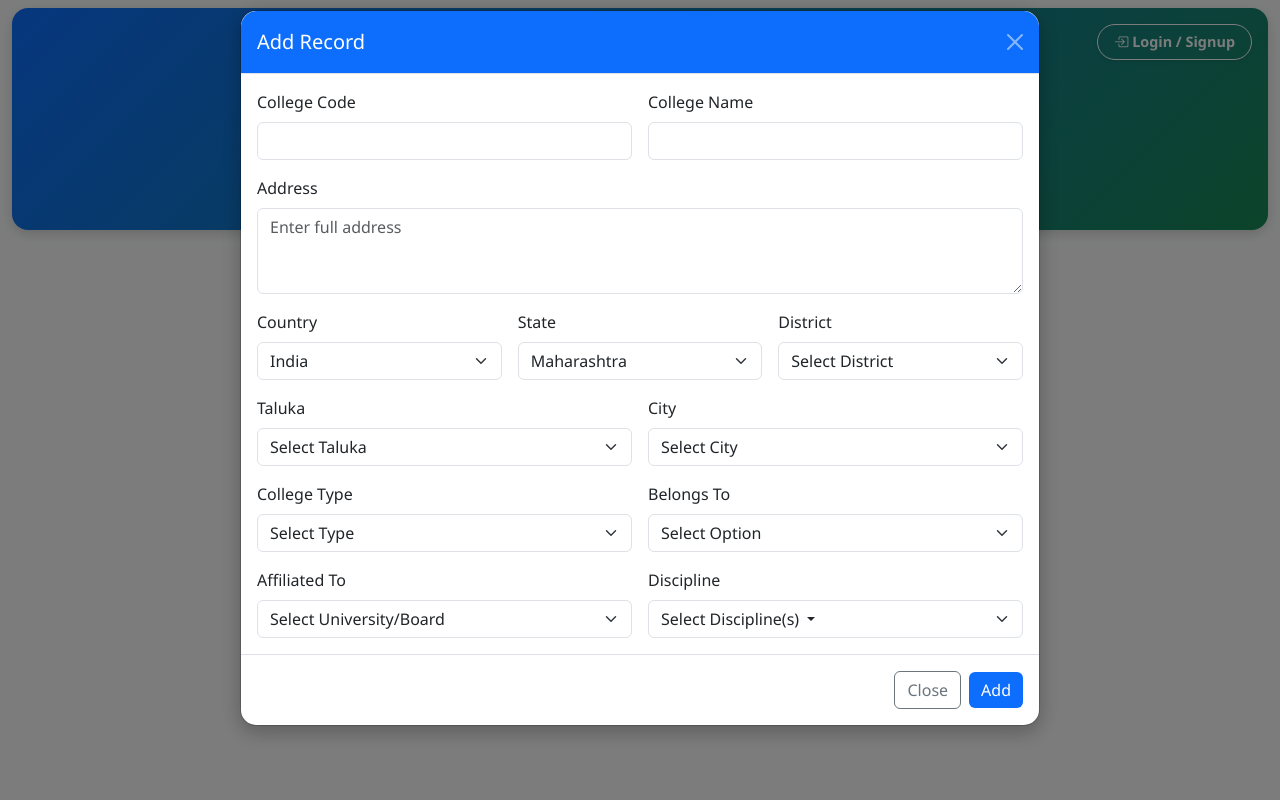
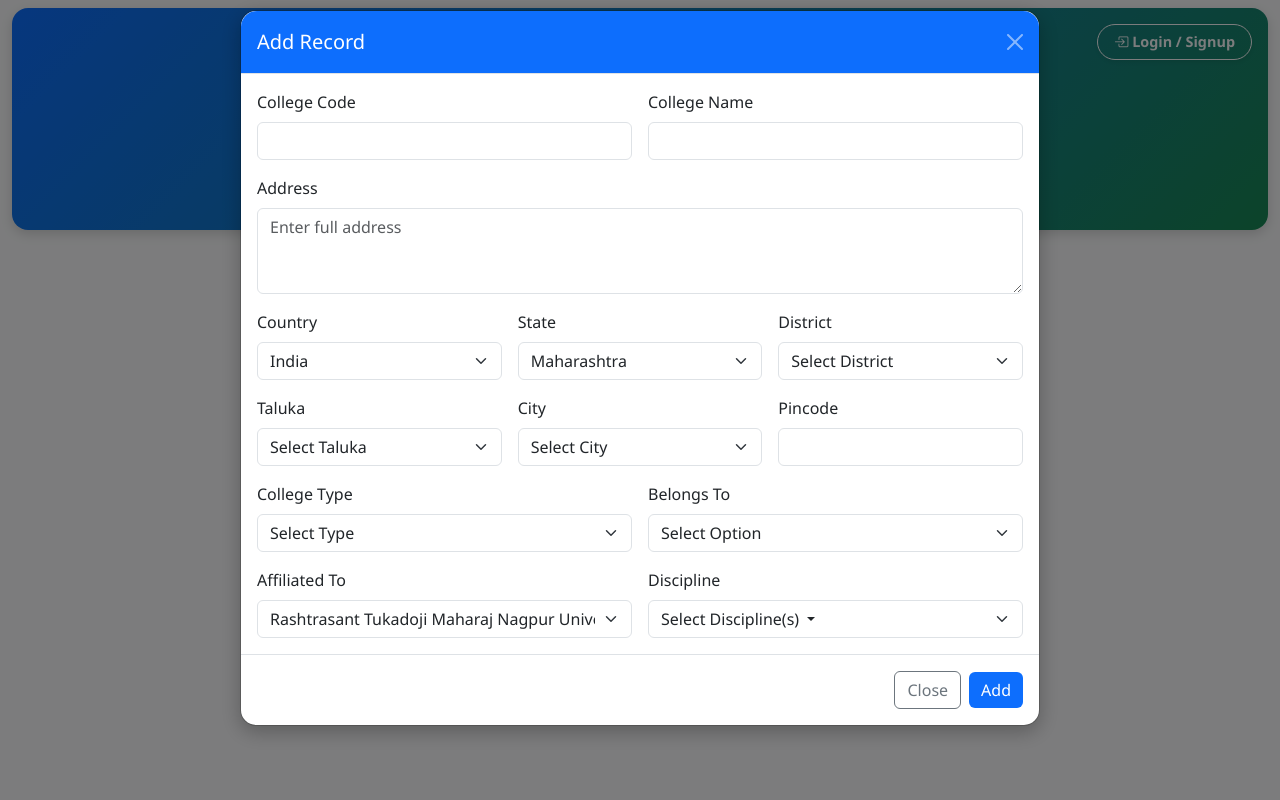
Before and after one commit to Harshad-E36/UniMIS-University-MIS-Portal, a Django app: page / in a window 1280 px wide, after a click on "Add Record". Run offline with Django 4.2, Linux system fonts and the light colour scheme; some libraries are stand-ins or nearby versions.

Commit message:
pinocde column added but bug remains

```diff
--- a/College_records_app/models.py
+++ b/College_records_app/models.py
@@ -11,6 +11,7 @@ class Colleges(models.Model):
     District = models.CharField(max_length=20)
     taluka = models.CharField(max_length=20)
     city = models.CharField(max_length=20)
+    pincode = models.CharField(max_length=10)
     college_type = models.CharField(max_length=50)
     belongs_to = models.CharField(max_length=40)
     affiliated = models.CharField(max_length=50)
--- a/College_records_app/templates/index.html
+++ b/College_records_app/templates/index.html
@@ -292,6 +292,7 @@
                 <th>District</th>
                 <th>Taluka</th>
                 <th>City</th>
+                <th>Pincode</th>
                 <th>College Type</th>
                 <th>Belongs To</th>
                 <th>Affiliated To</th>
@@ -388,7 +389,7 @@
             <!-- College Code -->
             <div class="col-md-6">
               <label for="college_code" class="form-label">College Code</label>
-              <input type="text" class="form-control" id="college_code" name="college_code" pattern="[A-Za-z0-9]+"
+              <input type="text" class="form-control" id="college_code" name="college_code"
                 required>
             </div>
 
@@ -433,7 +434,7 @@
             </div>
 
             <!-- Taluka -->
-            <div class="col-md-6">
+            <div class="col-md-4">
               <label for="taluka" class="form-label">Taluka</label>
               <select class="form-select" id="taluka" name="taluka" required>
                 <option value="" disabled selected>Select Taluka</option>
@@ -441,14 +442,17 @@
             </div>
 
             <!-- City -->
-            <div class="col-md-6">
+            <div class="col-md-4">
               <label for="city" class="form-label">City</label>
               <select class="form-select" id="city" name="city" required>
                 <option value="" disabled selected>Select City</option>
               </select>
             </div>
-
-
+            <!-- Pincode -->
+            <div class="col-md-4">
+              <label for="pincode" class="form-label">Pincode</label>
+              <input type="text" class="form-control" id="pincode" name="pincode" pattern="\d{6}" title="Please enter a valid 6-digit pincode" required>
+            </div>
             <!-- College Type -->
             <div class="col-md-6">
               <label for="college_type" class="form-label">College Type</label>
@@ -458,6 +462,7 @@
                 <option value="Semi Government">Semi Government</option>
                 <option value="Government Aided">Government Aided</option>
                 <option value="Private / Unaided">Private / Unaided</option>
+                <option value="Private / Aided">Private / Aided</option>
                 <option value="Autonomous">Autonomous</option>
                 <option value="Deemed University">Deemed University</option>
                 <option value="Constituent College">Constituent College</option>
@@ -472,8 +477,7 @@
               <label for="belongs_to" class="form-label">Belongs To</label>
               <select class="form-select" id="belongs_to" name="belongs_to" required>
                 <option value="" disabled selected>Select Option</option>
-                <option value="Minority - Religious">Minority - Religious</option>
-                <option value="Minority - Linguistic">Minority - Linguistic</option>
+                <option value="Minority">Minority</option>
                 <option value="Non-Minority">Non-Minority</option>
                 <option value="Ladies / Women's College">Ladies / Women's College</option>
                 <option value="Co-Education">Co-Education</option>
@@ -489,7 +493,6 @@
             <div class="col-md-6">
               <label for="affiliated_to" class="form-label">Affiliated To</label>
               <select class="form-select" id="affiliated_to" name="affiliated_to">
-                <option value="" disabled selected>Select University/Board</option>
                 <option value="RTMNU">Rashtrasant Tukadoji Maharaj Nagpur University(RTMNU)</option>
               </select>
             </div>
@@ -732,13 +735,14 @@
           { data: 8 },
           { data: 9 },
           { data: 10 },
+          {data:11},
           {
-            data: 11, render: function (data, type, row) {
+            data: 12, render: function (data, type, row) {
               return `<span class="truncate-text" data-bs-toggle="tooltip" title="${data}">
-            ${data}
-          </span>`;
-            }
-          },
+                ${data}
+                </span>`;
+              }
+            },
           { data: null, searchable: false, orderable: false }
         ],
         // 👇 Add this block for buttons
@@ -774,20 +778,21 @@
           }
         ],
         createdRow: function (row, data, dataIndex) {
-          $(row).attr('id', data[12]);
+          $(row).attr('id', data[13]);
+          console.log('Row created with ID:', data[13]);
           $('td:eq(12)', row).html(`
           <div class="d-flex justify-content-center align-items-center gap-2">
             <a class="btn btn-sm btn-outline-primary"
                href="#"
                data-bs-toggle="modal"
-               data-record-id="${data[12]}"
+               data-record-id="${data[13]}"
                data-bs-target="#RecordsModal"
                title="Edit">
                <i class="bi bi-pencil-square"></i>
             </a>
             <a class="btn btn-sm btn-outline-danger"
                href="#"
-               onclick="delete_record('${data[12]}')"
+               onclick="delete_record('${data[13]}')"
                title="Delete">
                <i class="bi bi-trash"></i>
             </a>
--- a/College_records_app/views.py
+++ b/College_records_app/views.py
@@ -47,7 +47,7 @@ def get_records(request):
 
     # searching
     if search_value:
-        college_queryset = Colleges.objects.filter((Q(College_Code__icontains = search_value)|Q(College_Name__icontains = search_value)|Q(address__icontains = search_value)|Q(country__icontains = search_value)|Q(state__icontains = search_value)|Q(District__icontains = search_value)|Q(taluka__icontains = search_value)|Q(city__icontains = search_value)|Q(college_type__icontains = search_value)|Q(belongs_to__icontains = search_value)|Q(affiliated__icontains = search_value)|Q(discipline__icontains = search_value))&Q(is_deleted = False))
+        college_queryset = Colleges.objects.filter((Q(College_Code__icontains = search_value)|Q(College_Name__icontains = search_value)|Q(address__icontains = search_value)|Q(country__icontains = search_value)|Q(state__icontains = search_value)|Q(District__icontains = search_value)|Q(taluka__icontains = search_value)|Q(city__icontains = search_value)|Q(pincode__icontains = search_value)|Q(college_type__icontains = search_value)|Q(belongs_to__icontains = search_value)|Q(affiliated__icontains = search_value)|Q(discipline__icontains = search_value))&Q(is_deleted = False))
     else:
         college_queryset = Colleges.objects.filter(is_deleted = False)
 
@@ -58,7 +58,7 @@ def get_records(request):
     column_index = int(request.GET.get('order[0][column]', 0))
     direction = request.GET.get('order[0][dir]', 'asc')
 
-    column_name = ['College_Code', 'College_Name','address','country','state','District','taluka','city','college_type','belongs_to','affiliated','discipline'] [column_index]
+    column_name = ['College_Code', 'College_Name','address','country','state','District','taluka','city','pincode','college_type','belongs_to','affiliated','discipline'] [column_index]
 
     if direction == 'desc':
         column_name = f'-{column_name}'
@@ -71,7 +71,7 @@ def get_records(request):
     college_queryset = college_queryset[start:start+length]
 
     for college in college_queryset:
-        data.append([college.College_Code, college.College_Name, college.address, college.country ,college.state, college.District, college.taluka, college.city,college.college_type, college.belongs_to, college.affiliated,  college.discipline.replace(",", ", "), college.id])
+        data.append([college.College_Code, college.College_Name, college.address, college.country ,college.state, college.District, college.taluka, college.city,college.pincode,college.college_type, college.belongs_to, college.affiliated,  college.discipline.replace(",", ", "), college.id])
 
 
     response = {
@@ -96,6 +96,7 @@ def add_edit_record(request):
         district = request.POST.get('district')
         taluka = request.POST.get('taluka')
         city = request.POST.get('city')
+        pincode = request.POST.get('pincode')
         college_type = request.POST.get('college_type')
         belongs_to = request.POST.get('belongs_to')
         affiliated = request.POST.get('affiliated_to')
@@ -114,6 +115,7 @@ def add_edit_record(request):
                 District = district,
                 taluka = taluka,
                 city = city,
+                pincode = pincode,
                 college_type = college_type,
                 belongs_to = belongs_to,
                 affiliated = affiliated,
@@ -138,6 +140,7 @@ def add_edit_record(request):
             college.District = district
             college.taluka = taluka
             college.city = city
+            college.pincode = pincode
             college.college_type = college_type
             college.belongs_to = belongs_to
             college.affiliated = affiliated
```
Also changed, not shown: College_records_app/migrations/0006_colleges_pincode.py (added), College_records_app/migrations/0007_alter_colleges_pincode.py (added).
